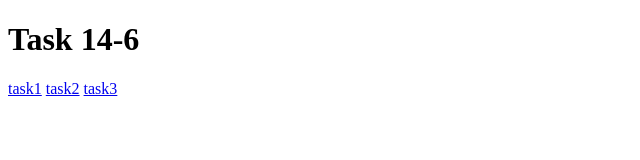
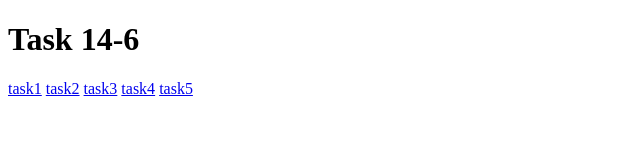
Before and after one commit to Mobeidat69/HTML_CSS_Task, a plain HTML site: page index.html in a window 1280 px wide. Shown: the full height of the page, 0-640 px from the left. Drawn offline with Linux system fonts and the light colour scheme.

Commit message:
task 5 done

```diff
--- a/index.html
+++ b/index.html
@@ -10,5 +10,7 @@
     <a href="./task_14_6/task1.html">task1</a>
     <a href="./task_14_6/task2.html">task2</a>
     <a href="./task_14_6/task3.html">task3</a>
+    <a href="./task_14_6/task4.html">task4</a>
+    <a href="./task_14_6/task5.html">task5</a>
 </body>
 </html>
```
